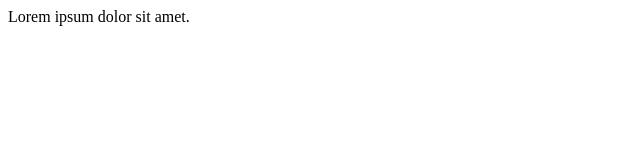
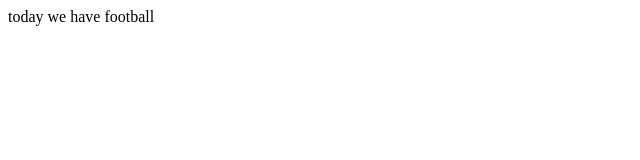
Before and after one commit to VitaliyPopov/Trial, a plain HTML site: page index.html in a window 1280 px wide. Shown: the full height of the page, 0-640 px from the left. Drawn offline with Linux system fonts and the light colour scheme.

Commit message:
Update index.html

```diff
--- a/index.html
+++ b/index.html
@@ -5,6 +5,6 @@
 	<title>Document</title>
 </head>
 <body>
-	<div>Lorem ipsum dolor sit amet.</div>
+	<div>today we have football</div>
 </body>
 </html>
```
